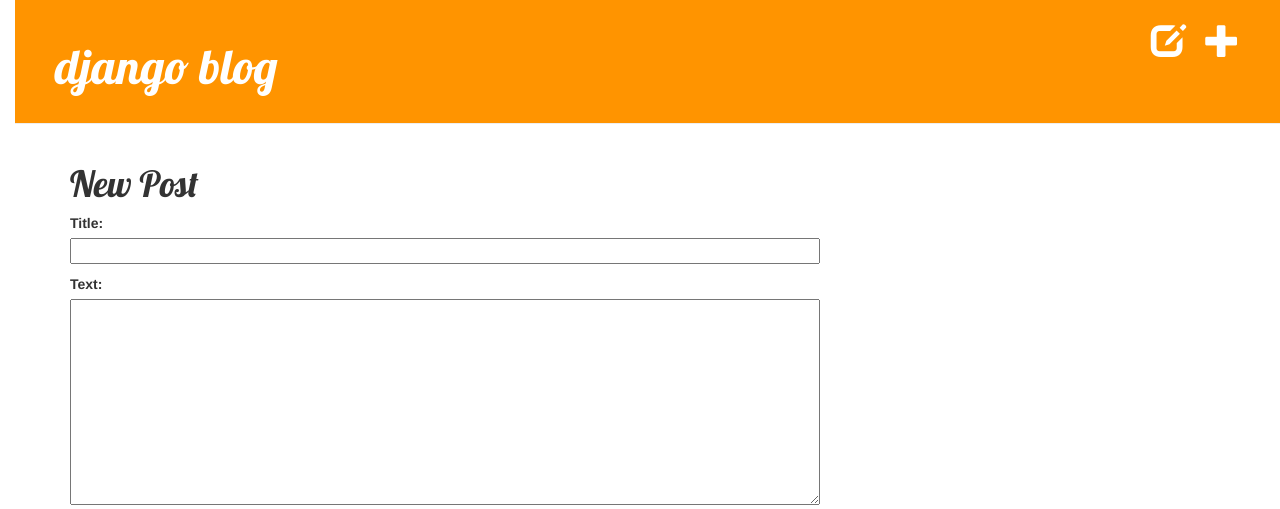
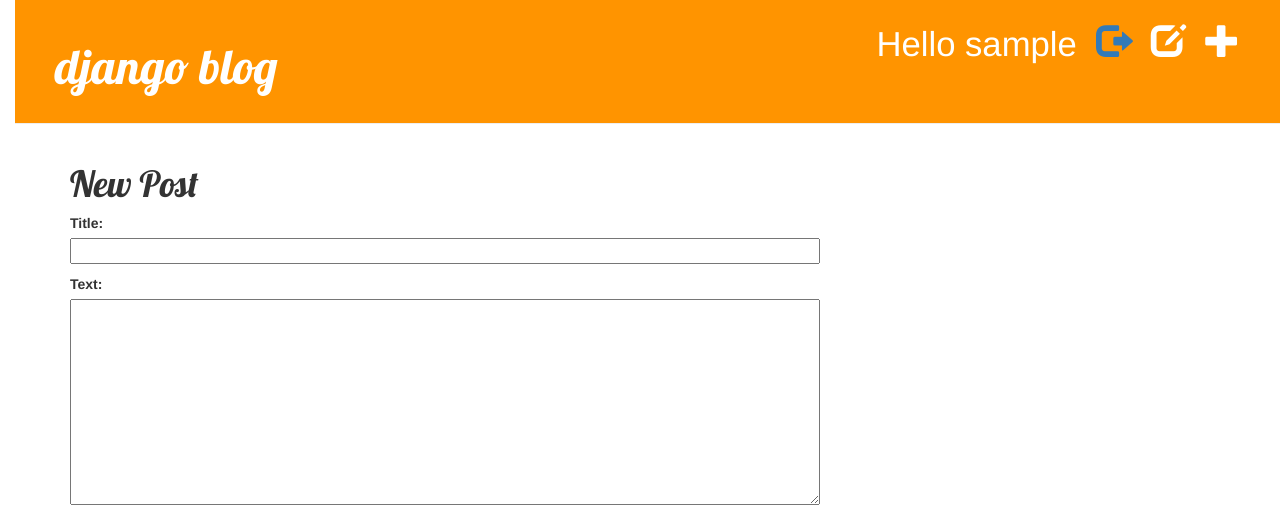
Before and after one commit to Grakha/my-first-blog, a Django app: page /post/new/ in a window 1280 px wide. Shown: the top 509 px of the page. Run offline with Django 3.2, Linux system fonts and the light colour scheme; the visitor is signed in with stand-in values (Sample User, id 1); some libraries are stand-ins or nearby versions.

Commit message:
added views login, logout and templates for that, also using decorator for safety edit data to blog

```diff
--- a/blog/templates/blog/base.html
+++ b/blog/templates/blog/base.html
@@ -15,12 +15,11 @@
 <body>
   <div class="page-header">
     {% if user.is_authenticated %}
-      <a href="{% url 'post_new' %}" class="top-menu">
-        <span class="glyphicon glyphicon-plus"></span>
-      </a>
-      <a href="{% url 'post_draft_list' %}" class="top-menu">
-        <span class="glyphicon glyphicon-edit"></span>
-      </a>
+      <a href="{% url 'post_new' %}" class="top-menu"><span class="glyphicon glyphicon-plus"></span></a>
+      <a href="{% url 'post_draft_list' %}" class="top-menu"><span class="glyphicon glyphicon-edit"></span></a>
+      <p class="top-menu">Hello {{ user.username }}&nbsp;&nbsp;<a class="glyphicon glyphicon-log-out" href="{% url 'logout' %}"></a></p>
+    {% else %}
+      <a href="{% url 'login' %}" class="top-menu"><span class="glyphicon glyphicon-lock"></span></a>
     {% endif %}
     <h1><a href="/">django blog</a></h1>
   </div>
--- a/blog/templates/blog/post_detail.html
+++ b/blog/templates/blog/post_detail.html
@@ -10,7 +10,7 @@
                 </a>
                 <a class="btn btn-default" href="{% url 'post_edit' pk=post.pk %}">
                     <span class="glyphicon glyphicon-pencil"></span>
-                </a>thora
+                </a>
             {% else %}
                 <a href="{% url 'post_publish' pk=post.pk %}" class="btn btn-default">Publish</a>
                 <a href="{% url 'post_remove' pk=post.pk %}" class="btn btn-default">
--- a/blog/urls.py
+++ b/blog/urls.py
@@ -1,5 +1,7 @@
 from django.urls import path
 from . import views
+
+
 
 urlpatterns = [
     path('', views.post_list, name='post_list'),
--- a/blog/views.py
+++ b/blog/views.py
@@ -58,12 +58,14 @@ def post_draft_list(request):
     posts = Post.objects.filter(published_date__isnull=True).order_by('created_date')
     return render(request, 'blog/post_draft_list.html', {'posts': posts})
 
+
 # blog post detail page that will publish the post
 @login_required
 def post_publish(request, pk):
     post = get_object_or_404(Post, pk=pk)
     post.publish()
     return redirect('post_detail', pk=pk)
+
 
 # remove blog post
 @login_required
@@ -72,6 +74,7 @@ def post_remove(request, pk):
     post.delete()
     return redirect('post_draft_list')
 
+
 # cancel changes in blog post
 def post_cancel(request, pk):
     post = get_object_or_404(Post, pk=pk)
--- a/mysite/settings.py
+++ b/mysite/settings.py
@@ -126,3 +126,5 @@ STATIC_ROOT = os.path.join(BASE_DIR, STATIC_URL)
 
 MEDIA_URL = '/media/'
 MEDIA_ROOT = os.path.join(BASE_DIR, 'media')
+
+LOGIN_REDIRECT_URL = '/'
--- a/mysite/urls.py
+++ b/mysite/urls.py
@@ -16,7 +16,12 @@ Including another URLconf
 from django.contrib import admin
 from django.urls import path, include
 
+from django.contrib.auth import views as auth_views
+
+
 urlpatterns = [
     path('admin/', admin.site.urls),
+    path('accounts/login/', auth_views.LoginView.as_view(), name='login'),
+    path('accounts/logout/', auth_views.LogoutView.as_view(next_page='/'), name='logout'),
     path('', include('blog.urls')),
 ]
```
Also changed, not shown: blog/templates/registration/login.html (added, +24 -0 lines).
